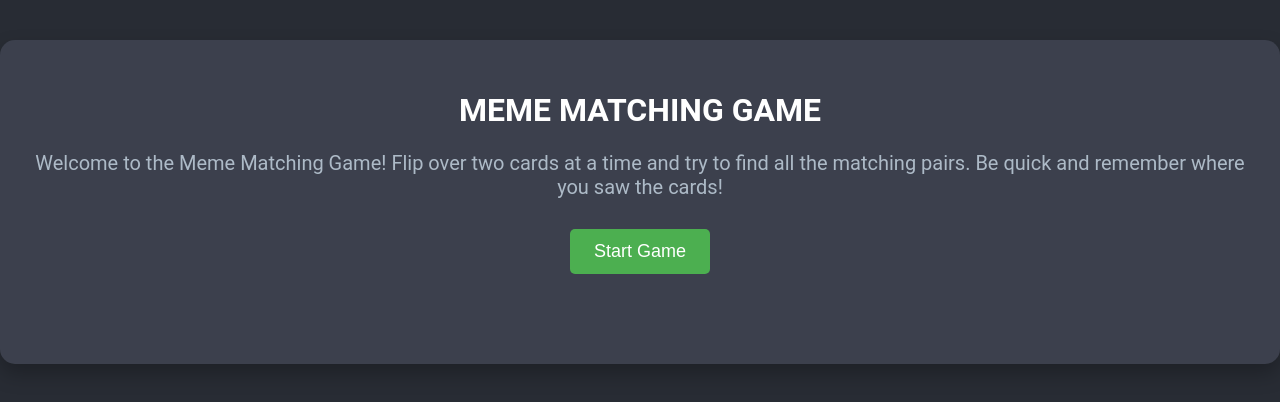
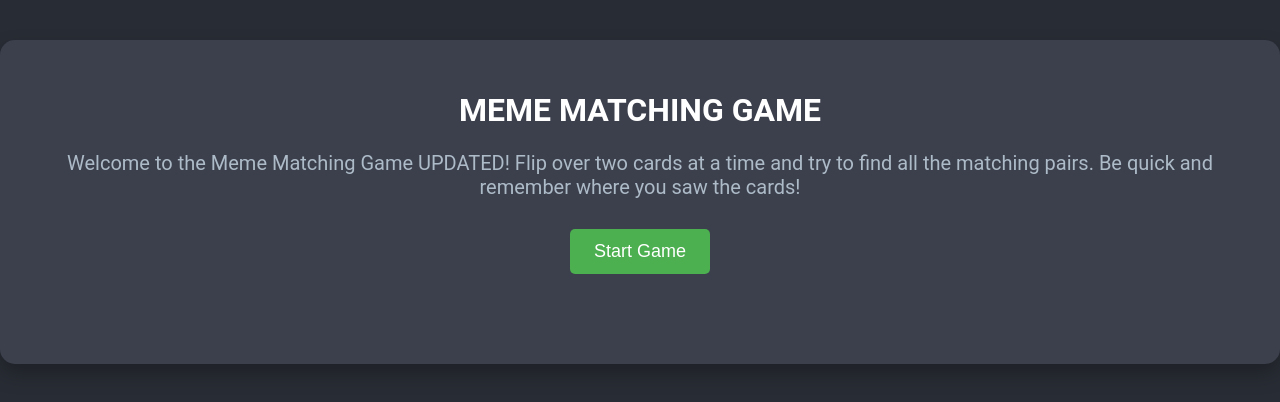
Before and after one commit to DivyaSriVakudani/meme-game, a plain HTML site: page index.html in a window 1280 px wide. Drawn offline with Linux system fonts and the light colour scheme.

Commit message:
Update index.html
added updated to test the code pipeline triggers

```diff
--- a/index.html
+++ b/index.html
@@ -10,7 +10,7 @@
     <div class="container">
         <h1>MEME MATCHING GAME</h1>
         <p class="instructions">
-            Welcome to the Meme Matching Game!  Flip over two cards at a time and try to find all the matching pairs. Be quick and remember where you saw the cards!
+            Welcome to the Meme Matching Game UPDATED!  Flip over two cards at a time and try to find all the matching pairs. Be quick and remember where you saw the cards!
         </p>
         <button id="start-game">Start Game</button>
         <div id="game-board" class="game-board">
```
